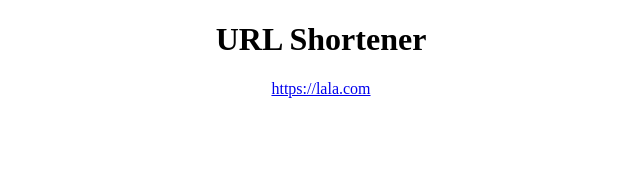
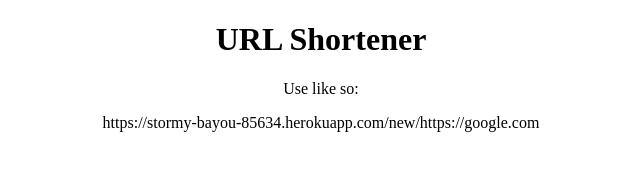
Before and after one commit to lesteven/short-url, a website: page public/index.html in a window 1280 px wide. Shown: the whole page, without its empty margins (319-959 px from the left). Drawn offline with Linux system fonts and the light colour scheme.

Commit message:
add info to html page

```diff
--- a/public/index.html
+++ b/public/index.html
@@ -6,7 +6,7 @@
 </head>
 <body>
 	<h1>URL Shortener</h1>
-	<div id="link"><a href="https://google.com">https://lala.com</a></div>
-
+	<p>Use like so:</p>
+	<p>https://stormy-bayou-85634.herokuapp.com/new/https://google.com</p>
 </body>
 </html>
```
